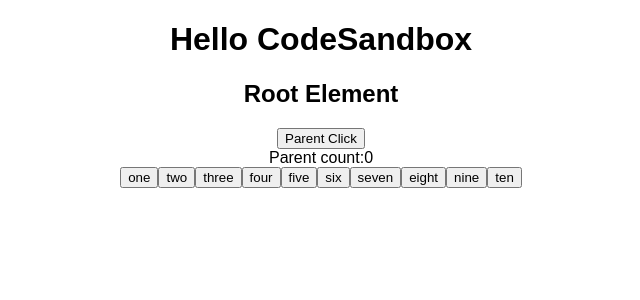
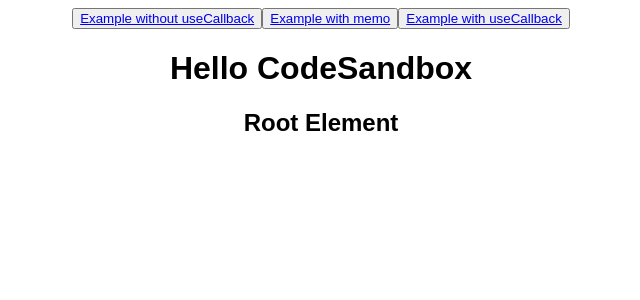
Before and after one commit to Prasun117/React-Hooks, a React (Create React App) app: page / in a window 1280 px wide. Shown: the top 300 px of the page, without its empty margins (319-959 px from the left). Built offline with nearby package versions, Linux system fonts and the light colour scheme.

Commit message:
added navigation

```diff
--- a/src/App.js
+++ b/src/App.js
@@ -1,8 +1,11 @@
 import "./styles.css";
 import { useState } from "react";
-import { ParentComponent } from "./ParentComponent";
+
 import { ComponentUseCallbackParent } from "./ComponentUseCallback";
 import { ParentWithoutUseCallback } from "./Example-Without-useCallback/ParentWithoutUseCallback";
+import { BrowserRouter as Router, Routes, Route, Link } from "react-router-dom";
+import { ParentComponent } from "./Example-For-Memo/ParentMemo";
+
 export default function App() {
   const [data, setData] = useState();
 
@@ -10,14 +13,43 @@
     setData(Math.random() * 100);
   };
   console.log("root");
+  const nav = [
+    { path: "/ParentWithoutUseCallback", name: "Example without useCallback" },
+    { path: "/Example-Memo", name: "Example with memo" },
+    { path: "/Example-useCallback", name: "Example with useCallback" }
+  ];
+  const NavElements = nav.map((items, index) => (
+    <button key={index}>
+      <Link key={index} to={items.path}>
+        {items.name}
+      </Link>
+    </button>
+  ));
   return (
-    <div className="App">
-      <h1>Hello CodeSandbox</h1>
-      <h2>Root Element</h2>
-      {/* <button onClick={handleChange}>Click me</button>
-      <ParentComponent /> */}
-      {/* <ComponentUseCallbackParent /> */}
-      <ParentWithoutUseCallback />
-    </div>
+    <Router>
+      <div className="App">
+        {NavElements}
+        <Routes>
+          <Route
+            path="/"
+            element={
+              <>
+                <h1>Hello CodeSandbox</h1>
+                <h2>Root Element</h2>
+              </>
+            }
+          />
+          <Route
+            path="/ParentWithoutUseCallback"
+            element={<ParentWithoutUseCallback />}
+          />
+          <Route path="/Example-Memo" element={<ParentComponent />} />
+          <Route
+            path="/Example-useCallback"
+            element={<ComponentUseCallbackParent />}
+          />
+        </Routes>
+      </div>
+    </Router>
   );
 }
--- /dev/null
+++ b/src/Example-For-Memo/Child.js
@@ -0,0 +1,13 @@
+import { memo } from "react";
+
+export const Child = memo(({ handleClick }) => {
+  console.log("Child Component rendering...");
+  return (
+    <>
+      <div>Child Component</div>
+      <div>
+        <button onClick={handleClick}>increament</button>
+      </div>
+    </>
+  );
+});
--- /dev/null
+++ b/src/Example-For-Memo/ParentMemo.js
@@ -0,0 +1,17 @@
+import { useState } from "react";
+import { Child } from "./Child";
+export const ParentComponent = () => {
+  const [count, setCount] = useState(0);
+  const handleClick = () => {
+    setCount((prev) => prev + 1);
+  };
+  console.log("Parent Component");
+  return (
+    <div>
+      <div>parent count:{count}</div>
+      <div>
+        <Child handleClick={handleClick} />
+      </div>
+    </div>
+  );
+};
```
Also changed, not shown: package.json (+11 -2 lines), 1 other file (tests, documents, lock files or other folders).
